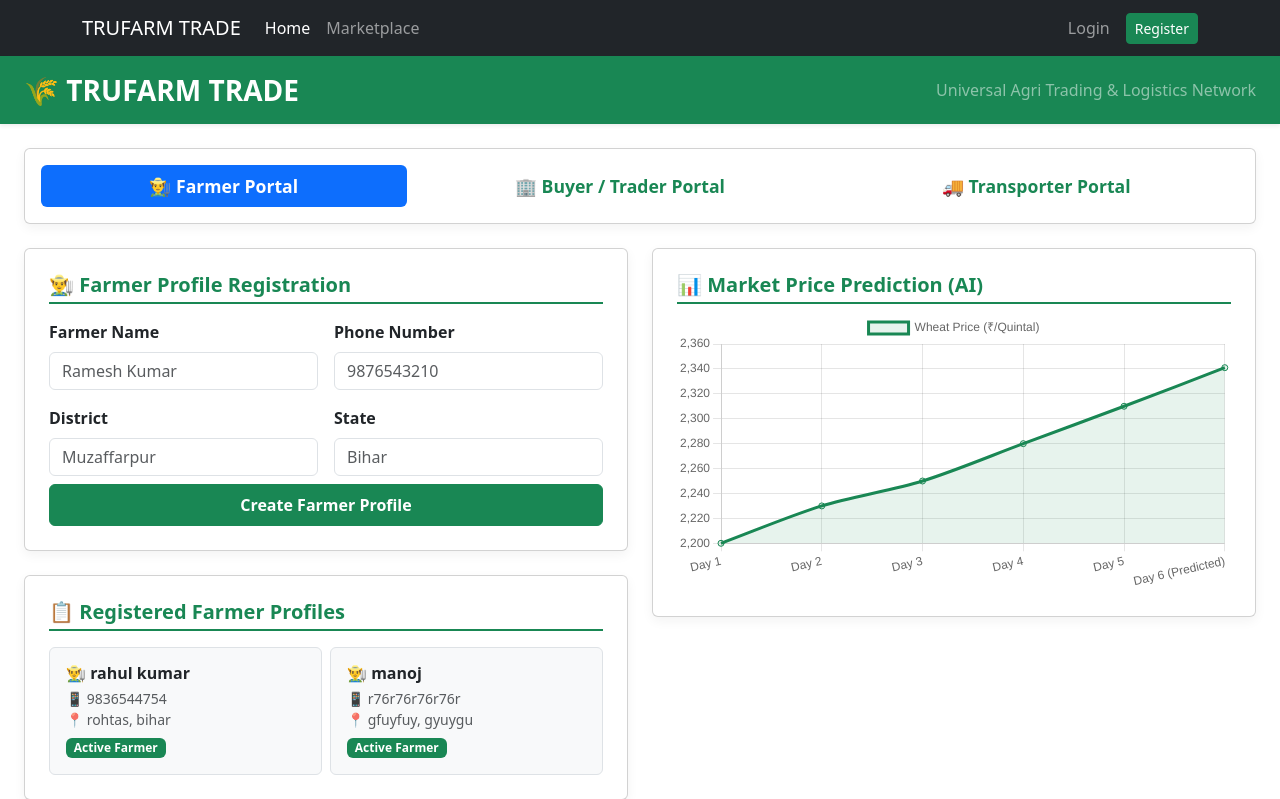
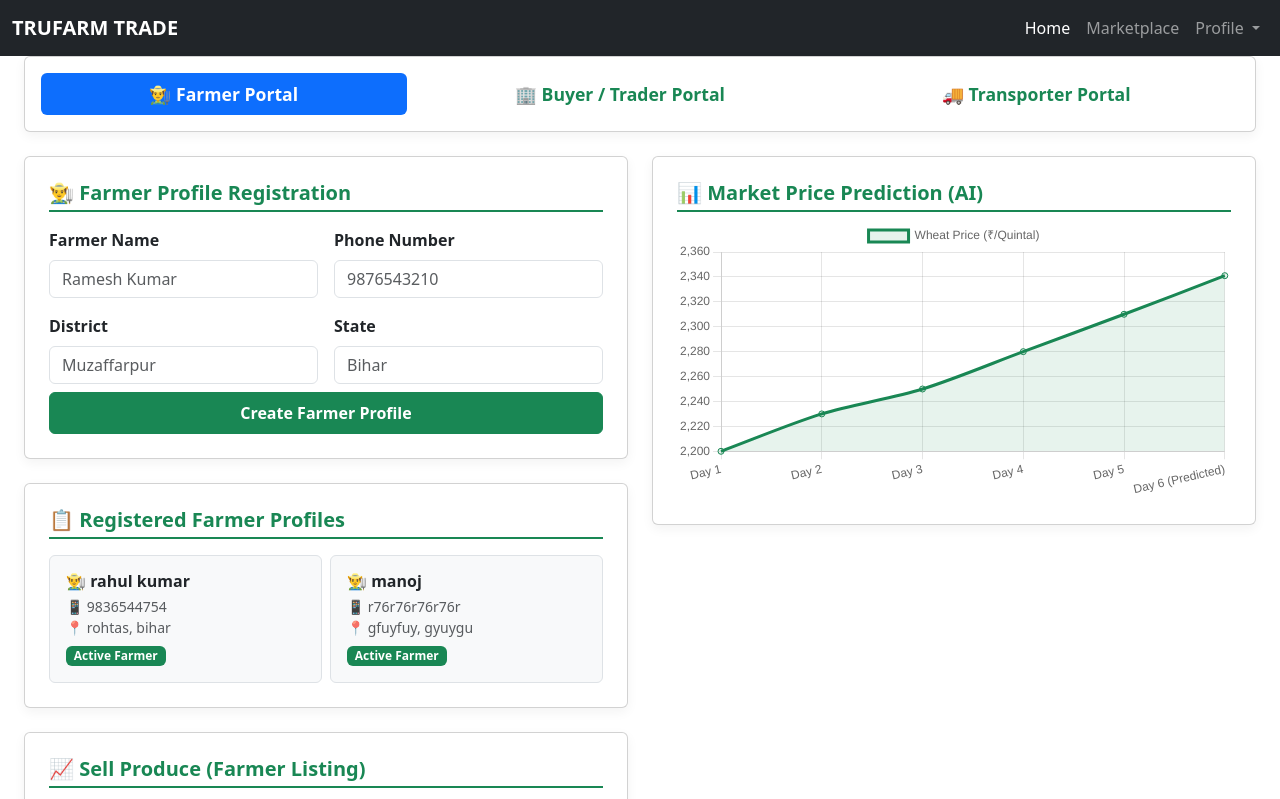
Before and after one commit to rahul0272sih/TRUFARM-TRADE, a Flask app: template templates/index.html in a window 1280 px wide. Shown: the top 799 px of the page. Run offline with Flask 3, Linux system fonts and the light colour scheme; the template is opened without the code that fills it: values that come from a table or form of the project are taken from there, others are empty; data comes from the database, SQL or seed files in the repository.

Commit message:
Navbar deployed successfully

```diff
--- a/templates/index.html
+++ b/templates/index.html
@@ -22,60 +22,38 @@
     <link rel="stylesheet" href="https://cdn.jsdelivr.net/npm/bootstrap-icons@1.11.0/font/bootstrap-icons.css">
 </head>
 <body>
-<nav class="navbar navbar-expand-lg navbar-dark bg-dark">
-  <div class="container">
-    <!-- Brand / Logo -->
-    <a class="navbar-brand font-weight-bold" href="/">TRUFARM TRADE</a>
 
-    <!-- 3 Lines Hamburger Button for Mobile -->
-    <button class="navbar-toggler" type="button" data-bs-toggle="collapse" data-bs-target="#navbarContent" aria-controls="navbarContent" aria-expanded="false" aria-label="Toggle navigation">
+    <nav class="navbar navbar-expand-lg navbar-dark bg-dark">
+  <div class="container-fluid">
+    <a class="navbar-brand fw-bold" href="/">TRUFARM TRADE</a>
+    <button class="navbar-toggler" type="button" data-bs-toggle="collapse" data-bs-target="#navbarNav" aria-controls="navbarNav" aria-expanded="false" aria-label="Toggle navigation">
       <span class="navbar-toggler-icon"></span>
     </button>
-
-    <!-- Navigation Links & Profile Dropdown -->
-    <div class="collapse navbar-collapse" id="navbarContent">
-      <ul class="navbar-nav me-auto mb-2 mb-lg-0">
+    <div class="collapse navbar-collapse" id="navbarNav">
+      <ul class="navbar-nav ms-auto">
         <li class="nav-item">
           <a class="nav-link active" href="/">Home</a>
         </li>
         <li class="nav-item">
           <a class="nav-link" href="/marketplace">Marketplace</a>
         </li>
-      </ul>
-
-      <ul class="navbar-nav ms-auto align-items-center">
-        {% if current_user.is_authenticated %}
-          <!-- Logged-in User Profile Dropdown -->
-          <li class="nav-item dropdown">
-            <a class="nav-link dropdown-toggle d-flex align-items-center gap-2" href="#" id="profileDropdown" role="button" data-bs-toggle="dropdown" aria-expanded="false">
-              <i class="bi bi-person-circle fs-5"></i>
-              <span>{{ current_user.username if current_user.username else 'My Account' }}</span>
-            </a>
-            <ul class="dropdown-menu dropdown-menu-end" aria-labelledby="profileDropdown">
-              <li><a class="dropdown-menu-item dropdown-item" href="/profile"><i class="bi bi-person me-2"></i>My Profile</a></li>
-              <li><a class="dropdown-menu-item dropdown-item" href="/dashboard"><i class="bi bi-speedometer2 me-2"></i>Dashboard</a></li>
-              <li><hr class="dropdown-divider"></li>
-              <li><a class="dropdown-menu-item dropdown-item text-danger" href="/logout"><i class="bi bi-box-arrow-right me-2"></i>Logout</a></li>
-            </ul>
-          </li>
-        {% else %}
-          <!-- Guest Links -->
-          <li class="nav-item">
-            <a class="nav-link" href="/login">Login</a>
-          </li>
-          <li class="nav-item">
-            <a class="btn btn-success btn-sm ms-2" href="/register">Register</a>
-          </li>
-        {% endif %}
+        <li class="nav-item dropdown">
+          <a class="nav-link dropdown-toggle" href="#" id="navbarDropdown" role="button" data-bs-toggle="dropdown" aria-expanded="false">
+            Profile
+          </a>
+          <ul class="dropdown-menu dropdown-menu-end" aria-labelledby="navbarDropdown">
+            <li><a class="dropdown-item" href="/profile">My Profile</a></li>
+            <li><a class="dropdown-item" href="/dashboard">Dashboard</a></li>
+            <li><hr class="dropdown-divider"></li>
+            <li><a class="dropdown-item text-danger" href="/logout">Logout</a></li>
+          </ul>
+        </li>
       </ul>
     </div>
   </div>
 </nav>
 
-    <nav class="navbar navbar-custom px-4 py-2 shadow-sm mb-4">
-        <a class="navbar-brand text-white fw-bold fs-3" href="#">🌾 TRUFARM TRADE</a>
-        <span class="navbar-text text-white-50">Universal Agri Trading & Logistics Network</span>
-    </nav>
+
 
     <div class="container-fluid px-4">
 
```
